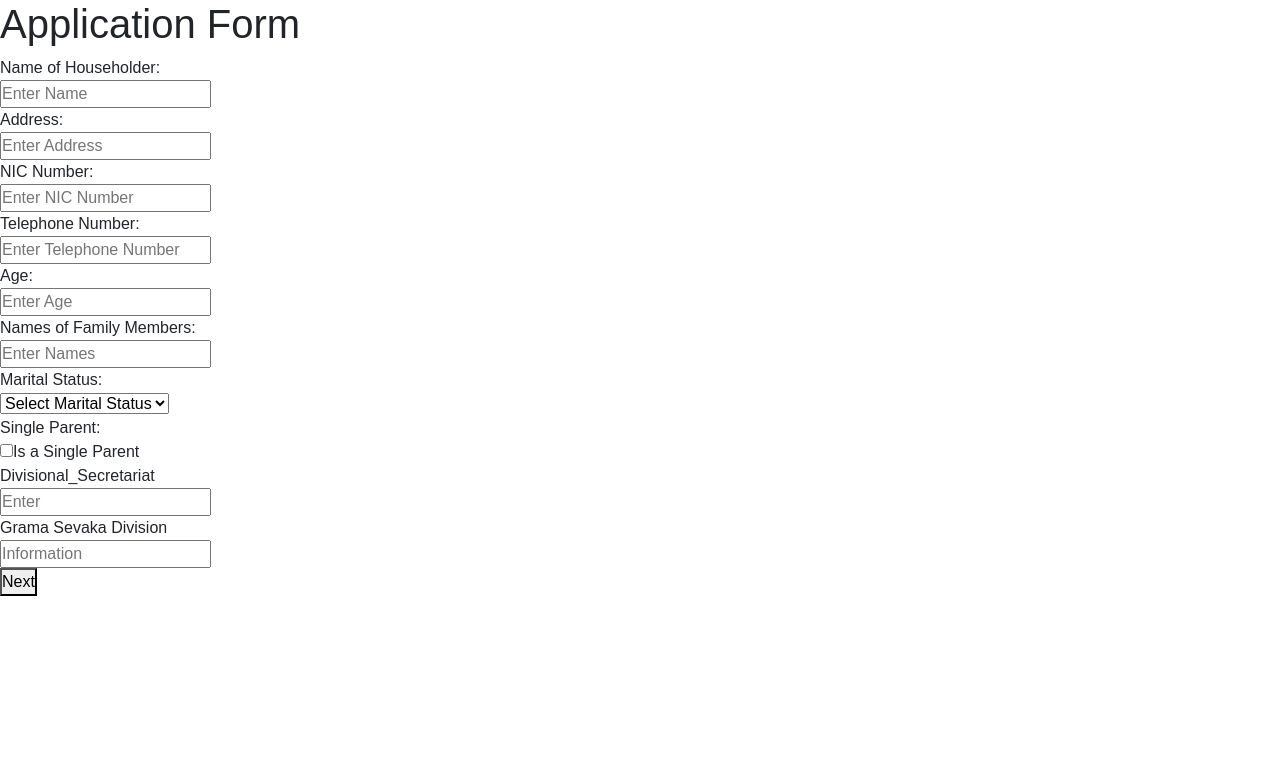
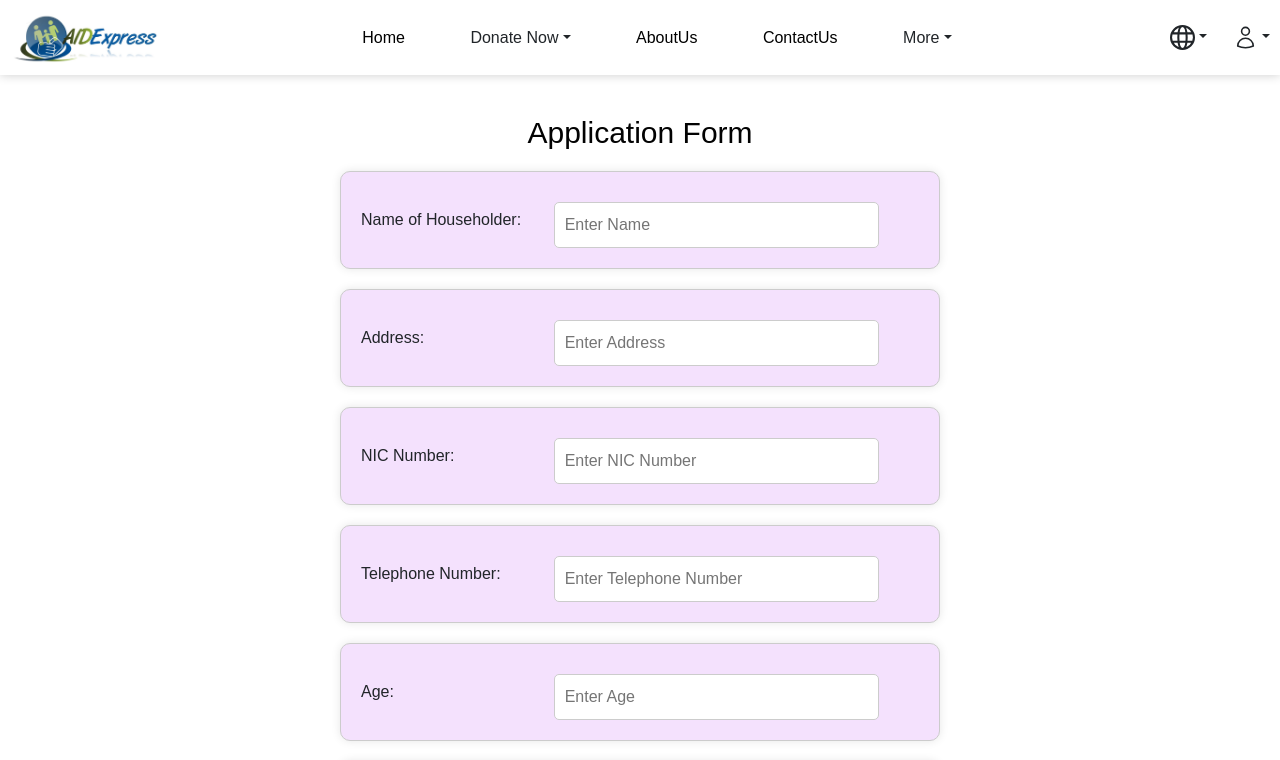
Before and after one commit to MICyber/Aidexpress_UpdatedUI, a React (Create React App) app: page /ApplicationForm in a window 1280 px wide. Shown: the top 760 px of the page. Built offline with nearby package versions, Linux system fonts and the light colour scheme.

Commit message:
added application documents

```diff
--- a/src/App.js
+++ b/src/App.js
@@ -33,7 +33,11 @@ import OfficerProfile from './PAGES/Officer/UserProfile';
 import FAQ from './PAGES/Extra/FAQ';
 import Termsandconditions from './PAGES/Extra/Termsandconditions';
 import PrivacyPolicy from './PAGES/Extra/PrivacyPolicy';
+
 import ApplicationForm from './PAGES/Application/ApplicationForm';
+import ApplicationForm2 from './PAGES/Application/ApplicationForm2';
+import ApplicationForm3 from './PAGES/Application/ApplicationForm3';
+import DocumentUploadPage from './PAGES/Application/DocumentUploadPage';
 
 
 const App = () => {';/'
@@ -71,6 +75,10 @@ const App = () => {';/'
         <Route path="/privacypolicy" element={<PrivacyPolicy/>} />
 
         <Route path="/ApplicationForm" element={<ApplicationForm/>} />
+        <Route path="/ApplicationForm2" element={<ApplicationForm2/>} />
+        <Route path="/ApplicationForm3" element={<ApplicationForm3/>} />
+        <Route path="/DocumentUploadPage" element={<DocumentUploadPage/>} />
+
 
 
 
--- a/src/COMPONENTS/Banners/BannerSlider.js
+++ b/src/COMPONENTS/Banners/BannerSlider.js
@@ -30,13 +30,13 @@ const BannerSlider = () => {
         slidesToScroll: 1
     };
 
-    const openGoogleForm = () => {
-        // Replace 'YOUR_GOOGLE_FORM_URL' with the actual URL of your Google Form
+    /*const openGoogleForm = () => {
+
         const googleFormUrl = 'https://docs.google.com/forms/d/e/1FAIpQLScPTGjoKfGktNIk4R8f4GzLtZ1EUpQ8_ET-tn4mvvmPNa1dGQ/viewform?usp=sf_link';
 
-        // Open the Google Form in a new window
+
         window.open(googleFormUrl, '_blank');
-      };
+      };*/
 
 
     return (
@@ -50,7 +50,11 @@ const BannerSlider = () => {
                                 <div className='content'>
                                     <h1>{item.title}</h1>
                                     <span>{item.description}</span>
-                                    <button onClick={openGoogleForm}>Apply Now</button>
+
+                                    <Link to="/ApplicationForm">
+                                        <button>Apply Now</button>
+                                    </Link>
+
                                 </div>
                             </div>
                         )
--- a/src/PAGES/Application/AppicationForm.css
+++ /dev/null
@@ -1,156 +0,0 @@
-body {
-    font-family: Arial, sans-serif;
-    background-color: #a885c2;
-    margin: 0;
-    padding: 0;
-  }
-
-  /* ApplicationForm.css */
-
-  .application-form {
-    max-width: 600px;
-    margin: 0 auto;
-  }
-
-  .form-section {
-    margin-top: 20px;
-    display: flex;
-    align-items: center;
-  }
-
-  .purple-box {
-    flex: 1;
-    margin-right: 10px;
-  }
-
-  .input-field {
-    flex: 2;
-  }
-
-  .input-field input {
-    width: 100%;
-    padding: 10px;
-    margin-top: 10px;
-    border: 1px solid #ccc;
-    border-radius: 5px;
-    box-sizing: border-box;
-  }
-
-  h1 {
-    margin-bottom: 20px;
-    color: #020202;
-    text-align: center;
-    margin-top: 40px;
-    font-size: 30px;
-  }
-
-  .form-section {
-    margin-top: 20px;
-    padding: 20px;
-    background-color: #f4e1fd;
-    border: 1px solid #ccc;
-    border-radius: 10px;
-    box-shadow: 0 0 10px rgba(0, 0, 0, 0.1);
-  }
-
-  h2 {
-    margin-bottom: 10px;
-    color: #020202;
-    font-size: 20px;
-  }
-
-  p {
-    color: #555;
-    font-size: 16px;
-  }
-
-  input[type="text"],
-  input[type="tel"],
-  input[type="number"],
-  input[type="date"],
-  input[type="password"] {
-    width: calc(100% - 40px); /* Adjusting for padding */
-    padding: 10px;
-    margin-top: 10px;
-    border: 1px solid #ccc;
-    border-radius: 5px;
-    box-sizing: border-box;
-  }
-
-  input[type="file"] {
-    width: calc(100% - 40px); /* Adjusting for padding */
-    padding: 10px;
-    margin-top: 10px;
-  }
-
-  .submit-button {
-    display: block;
-    width: 100%;
-    margin-top: 20px;
-    padding: 10px;
-    background-color: #007bff;
-    color: white;
-    border: none;
-    border-radius: 5px;
-    cursor: pointer;
-  }
-
-  /* ApplicationForm.css */
-
-  .next-button-container {
-    margin-top: 20px;
-    text-align: center;
-  }
-
-  .next-button {
-    padding: 10px 40px;
-    margin-bottom: 20px;
-    background-color: #007bff;
-    color: white;
-    border: none;
-    border-radius: 5px;
-    cursor: pointer;
-    font-size: 18px; /* Increased font size */
-    font-weight: bold;
-  }
-
-  .next-button:hover {
-    background-color: #0056b3;
-  }
-
-  /* New styles for Marital Status dropdown */
-  .form-section:nth-child(7) {
-    display: flex;
-    align-items: center;
-    margin-bottom: 10px;
-  }
-
-  .purple-box:nth-child(7) {
-    width: 150px; /* Adjust width as needed */
-  }
-
-  select {
-    width: 89%;
-    padding: 8px;
-    border: 1px solid #ccc;
-    border-radius: 4px;
-  }
-
-  /* New styles for Single Parent checkbox */
-  .form-section:nth-child(8) {
-    display: flex;
-    align-items: center;
-    margin-bottom: 10px;
-  }
-
-  .purple-box:nth-child(8) {
-    width: 150px; /* Adjust width as needed */
-  }
-
-  input[type="checkbox"] {
-    margin-right: 5px;
-  }
-
-  label {
-    font-size: 14px;
-  }
--- /dev/null
+++ b/src/PAGES/Application/ApplicationForm.css
@@ -0,0 +1,172 @@
+body {
+  font-family: Arial, sans-serif;
+  background-color: #fff;
+  margin: 0;
+  padding: 0;
+}
+
+/* ApplicationForm.css */
+
+.application-form {
+  max-width: 600px;
+  margin: 0 auto;
+}
+
+.form-section {
+  margin-top: 20px;
+  display: flex;
+  align-items: center;
+}
+
+.purple-box {
+  flex: 1;
+  margin-right: 10px;
+}
+
+.input-field {
+  flex: 2;
+}
+
+.input-field input {
+  width: 100%;
+  padding: 10px;
+  margin-top: 10px;
+  border: 1px solid #ccc;
+  border-radius: 5px;
+  box-sizing: border-box;
+}
+
+.application-form h1 {
+  margin-bottom: 20px;
+  color: #020202;
+  text-align: center;
+  margin-top: 40px;
+  font-size: 30px;
+}
+
+.form-section {
+  margin-top: 20px;
+  padding: 20px;
+  background-color: #f4e1fd;
+  border: 1px solid #ccc;
+  border-radius: 10px;
+  box-shadow: 0 0 10px rgba(0, 0, 0, 0.1);
+}
+
+h2 {
+  margin-bottom: 10px;
+  color: #020202;
+  font-size: 20px;
+}
+
+p {
+  color: #555;
+  font-size: 16px;
+}
+
+input[type="text"],
+input[type="tel"],
+input[type="number"],
+input[type="date"],
+input[type="password"] {
+  width: calc(100% - 40px); /* Adjusting for padding */
+  padding: 10px;
+  margin-top: 10px;
+  border: 1px solid #ccc;
+  border-radius: 5px;
+  box-sizing: border-box;
+}
+
+input[type="file"] {
+  width: calc(100% - 40px); /* Adjusting for padding */
+  padding: 10px;
+  margin-top: 10px;
+}
+
+.submit-button {
+  display: block;
+  width: 100%;
+  margin-top: 20px;
+  padding: 10px;
+  background-color: #007bff;
+  color: white;
+  border: none;
+  border-radius: 5px;
+  cursor: pointer;
+}
+
+/* ApplicationForm.css */
+
+.next-button-container {
+  margin-top: 20px;
+  text-align: center;
+}
+
+.next-button {
+  padding: 10px 40px;
+  margin-bottom: 20px;
+  background-color: #007bff;
+  color: white;
+  border: none;
+  border-radius: 5px;
+  cursor: pointer;
+  font-size: 18px; /* Increased font size */
+  font-weight: bold;
+}
+
+.next-button:hover {
+  background-color: #0056b3;
+}
+
+/* New styles for Marital Status dropdown */
+.form-section:nth-child(7) {
+  display: flex;
+  align-items: center;
+  margin-bottom: 10px;
+}
+
+.purple-box:nth-child(7) {
+  width: 150px; /* Adjust width as needed */
+}
+
+select {
+  width: 89%;
+  padding: 8px;
+  border: 1px solid #ccc;
+  border-radius: 4px;
+}
+
+/* New styles for Single Parent checkbox */
+.form-section:nth-child(8) {
+  display: flex;
+  align-items: center;
+  margin-bottom: 10px;
+}
+
+.purple-box:nth-child(8) {
+  width: 150px; /* Adjust width as needed */
+}
+
+input[type="checkbox"] {
+  margin-right: 5px;
+}
+
+label {
+  font-size: 14px;
+}
+
+.back-button {
+  padding: 10px 40px;
+  margin-bottom: 20px;
+  background-color: #6c757d; /* Use a color similar to your design */
+  color: white;
+  border: none;
+  border-radius: 5px;
+  cursor: pointer;
+  font-size: 18px; /* Same font size as the next button */
+  font-weight: bold;
+}
+
+.back-button:hover {
+  background-color: #5a6268; /* Use a color similar to your design */
+}
--- a/src/PAGES/Application/ApplicationForm.js
+++ b/src/PAGES/Application/ApplicationForm.js
@@ -1,12 +1,18 @@
 import React, { useState } from "react";
 import { Link } from "react-router-dom";
+import Navbar from '../../COMPONENTS/Navbar/Navbar'
+import './ApplicationForm.css';
+
 
 const ApplicationForm = () => {
   const [maritalStatus, setMaritalStatus] = useState("");
   const [isSingleParent, setIsSingleParent] = useState(false);
 
   return (
+    <div className="Form1">
+      <Navbar reloadnavbar={false}/>
     <div className="application-form">
+
       <h1>Application Form</h1>
       <div className="form-section">
         <div className="purple-box">Name of Householder:</div>
@@ -89,6 +95,7 @@ const ApplicationForm = () => {
         </Link>
       </div>
     </div>
+    </div>
   );
 };
 
--- a/src/PAGES/Application/ApplicationForm2.js
+++ b/src/PAGES/Application/ApplicationForm2.js
@@ -1,5 +1,6 @@
 import React, { useState } from "react";
 import { Link } from "react-router-dom";
+import Navbar from "../../COMPONENTS/Navbar/Navbar";
 
 
 const ApplicationForm2 = () => {
@@ -19,6 +20,8 @@ const ApplicationForm2 = () => {
   };
 
   return (
+    <div className="Form2">
+    <Navbar reloadnavbar={false}/>
     <div className="application-form">
       <h1>Application Form</h1>
       <div className="form-section">
@@ -82,11 +85,15 @@ const ApplicationForm2 = () => {
         </div>
       </div>
       <div className="next-button-container">
+        <Link to="/ApplicationForm">
+            <button className="back-button">Back</button>
+        </Link>
         <Link to="/ApplicationForm3">
           <button className="next-button">Next</button>
         </Link>
       </div>
     </div>
+    </div>
   );
 };
 
--- a/src/PAGES/Application/ApplicationForm3.js
+++ b/src/PAGES/Application/ApplicationForm3.js
@@ -1,5 +1,8 @@
 import React, { useState } from "react";
 import { Link } from "react-router-dom";
+import "../Application/ApplicationForm.css";
+import Navbar from "../../COMPONENTS/Navbar/Navbar";
+
 
 const ApplicationForm3 = () => {
   const [monthlyIncome, setMonthlyIncome] = useState("");
@@ -13,6 +16,8 @@ const ApplicationForm3 = () => {
   const [sanitaryFacilities, setSanitaryFacilities] = useState("");
 
   return (
+    <div className="Form3">
+      <Navbar reloadnavbar={false}/>
     <div className="application-form">
       <h1>Application Form</h1>
       <div className="form-section">
@@ -124,11 +129,15 @@ const ApplicationForm3 = () => {
       </div>
       {/* Connect to the next button */}
       <div className="next-button-container">
+      <Link to="/ApplicationForm">
+            <button className="back-button">Back</button>
+        </Link>
         <Link to="/DocumentUploadPage">
           <button className="next-button">Next</button>
         </Link>
       </div>
     </div>
+    </div>
   );
 };
 
--- a/src/PAGES/Application/DocumentUploadPage.js
+++ b/src/PAGES/Application/DocumentUploadPage.js
@@ -1,8 +1,12 @@
 import React from "react";
-import "../Styles/DocumentUploadPage.css";
+import "./DocumentUploadPage.css";
+import { Link } from "react-router-dom";
+import Navbar from "../../COMPONENTS/Navbar/Navbar";
 
 const DocumentUploadPage = () => {
   return (
+    <div className="DocumentUpload">
+      <Navbar reloadnavbar={false}/>
     <div className="document-upload-container">
       <h1>Document Upload</h1>
       <div className="document-box">
@@ -70,6 +74,7 @@ const DocumentUploadPage = () => {
       </div>
       <button className="submit-button">Submit</button>
     </div>
+    </div>
   );
 };
 
--- a/src/PAGES/Auth/Signup.js
+++ b/src/PAGES/Auth/Signup.js
@@ -2,6 +2,7 @@ import React from 'react'
 import { Link } from 'react-router-dom'
 import Navbar from '../../COMPONENTS/Navbar/Navbar'
 import './AuthPage.css'
+
 const Signup = () => {
     return (
         <div className='authpage'>
```
